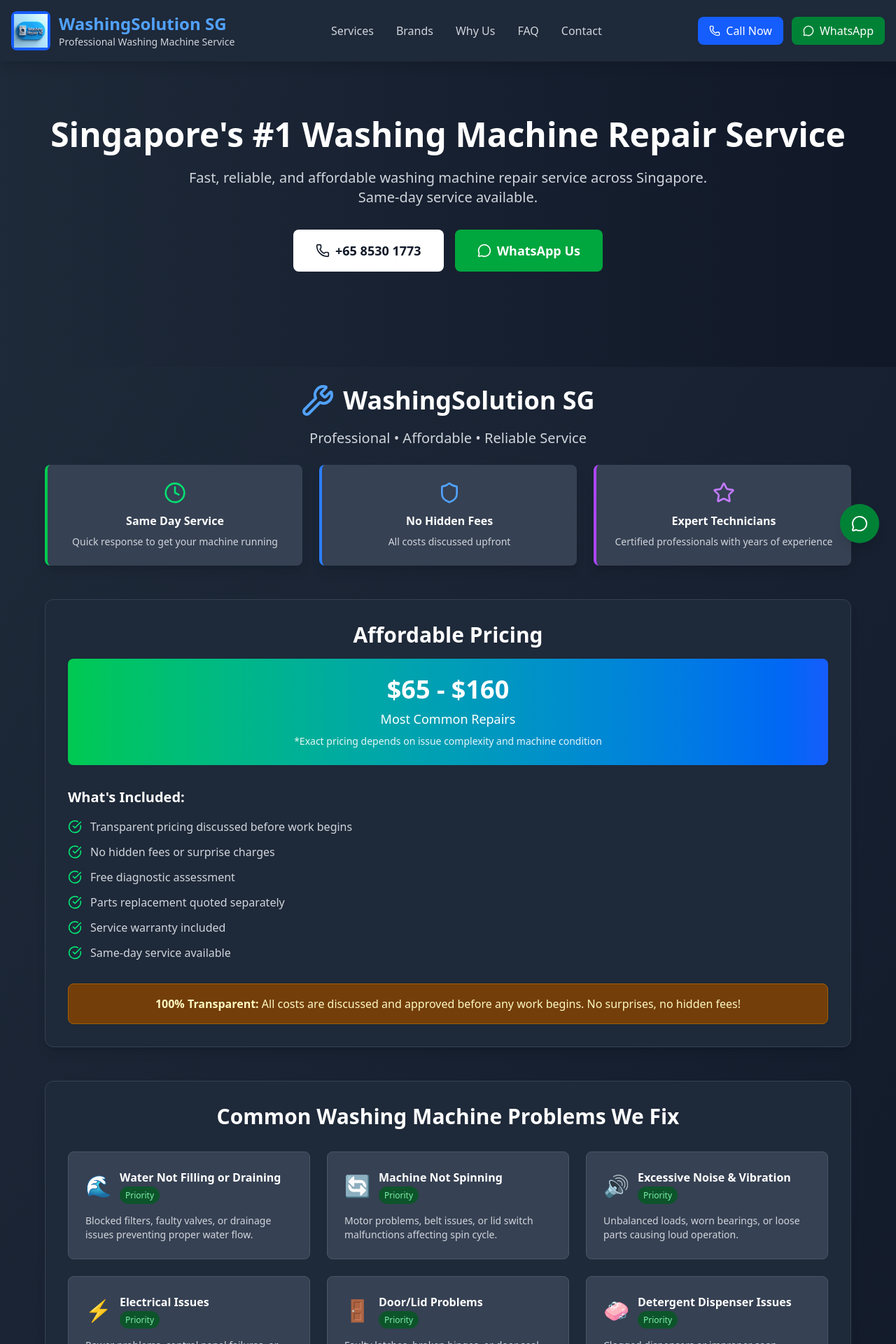
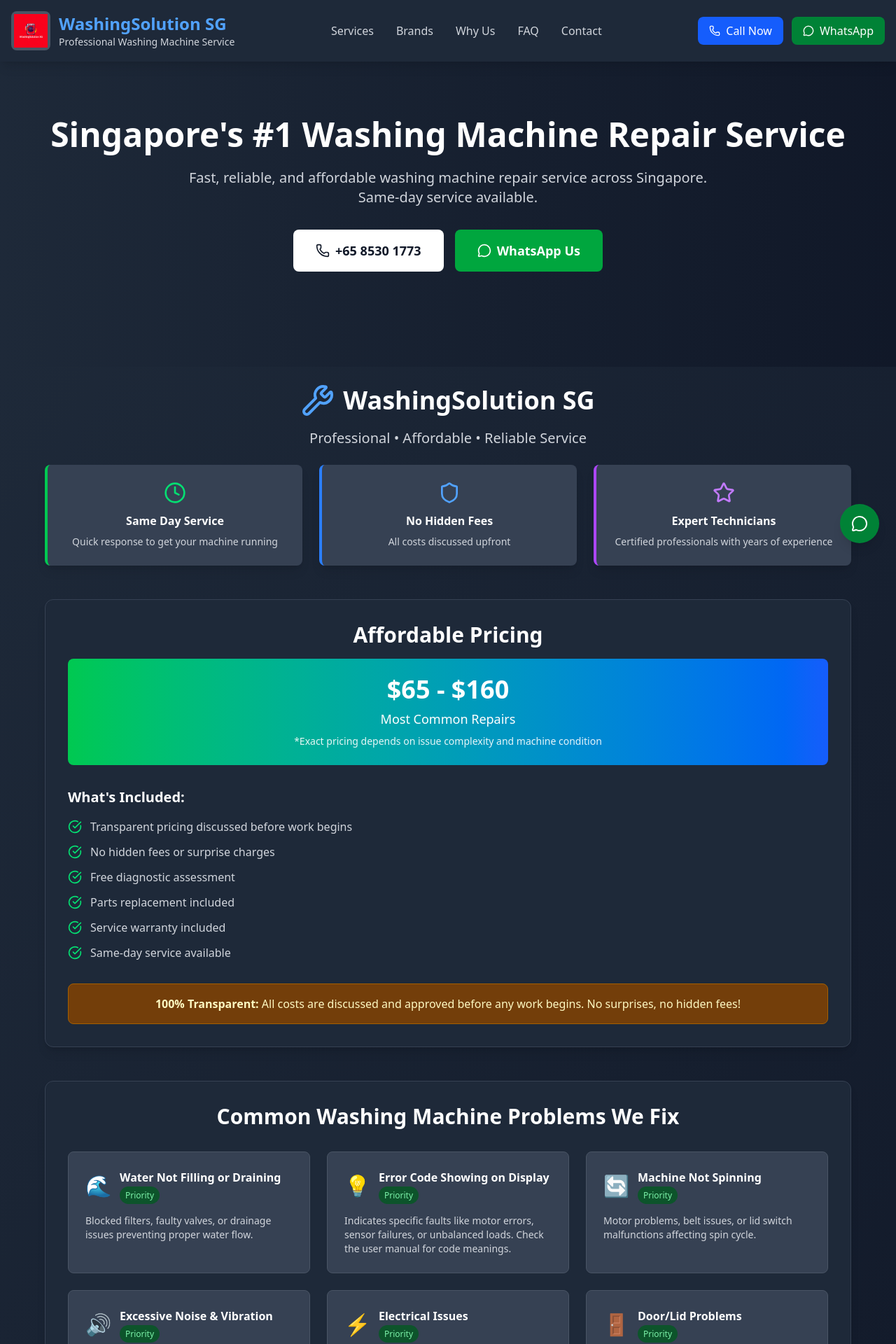
Before and after one commit to Jonymoin/washingsolutionsg, a React (Vite) app: page / in a window 1280 px wide. Shown: the top 1920 px of the page at 70% size. Built offline with nearby package versions, Linux system fonts and the light colour scheme.

Commit message:
favicon logol

```diff
--- a/src/Washing.jsx
+++ b/src/Washing.jsx
@@ -109,7 +109,7 @@
           <div className="flex justify-between items-center">
             {/* Logo */}
             <div className="flex items-center space-x-3">
-              <div className="bg-blue-600 p-1 rounded-lg">
+              <div className="bg-gray-600 p-1 rounded-lg">
                 <img src="/logo.webp" alt="" className='w-12'/>
               </div>
               <div>
--- a/src/WashingMachineService.jsx
+++ b/src/WashingMachineService.jsx
@@ -9,6 +9,11 @@
     icon: '🌊',
     title: 'Water Not Filling or Draining',
     description: 'Blocked filters, faulty valves, or drainage issues preventing proper water flow.'
+  },
+  {
+    icon: '💡',
+    title: 'Error Code Showing on Display',
+    description: 'Indicates specific faults like motor errors, sensor failures, or unbalanced loads. Check the user manual for code meanings.'
   },
   {
     icon: '🔄',
@@ -55,13 +60,15 @@
     title: 'Poor Cleaning Performance',
     description: 'Inadequate washing due to mechanical or water pressure issues.'
   }
+
 ];
+
 
   const pricingFeatures = [
     'Transparent pricing discussed before work begins',
     'No hidden fees or surprise charges',
     'Free diagnostic assessment',
-    'Parts replacement quoted separately',
+    'Parts replacement included',
     'Service warranty included',
     'Same-day service available'
   ];
@@ -179,6 +186,15 @@
 
 <a
   href="https://wa.me/6585301773"
+  onClick={() => {
+    if (typeof gtag !== "undefined") {
+      gtag("event", "conversion", {
+        send_to: "AW-17526097727/fFJECJmJ_JYbELOfsKhB",
+        value: 1.0,
+        currency: "SGD",
+      });
+    }
+  }}
   target="_blank"
   rel="noopener noreferrer"
   className="bg-transparent border-2 border-white text-white px-8 py-3 rounded-lg font-semibold hover:bg-white hover:text-blue-600 transition-colors flex items-center justify-center"
```
Also changed, not shown: public/favicon.png, public/logo.webp. Lines whose indentation alone changed are shown as unchanged.
